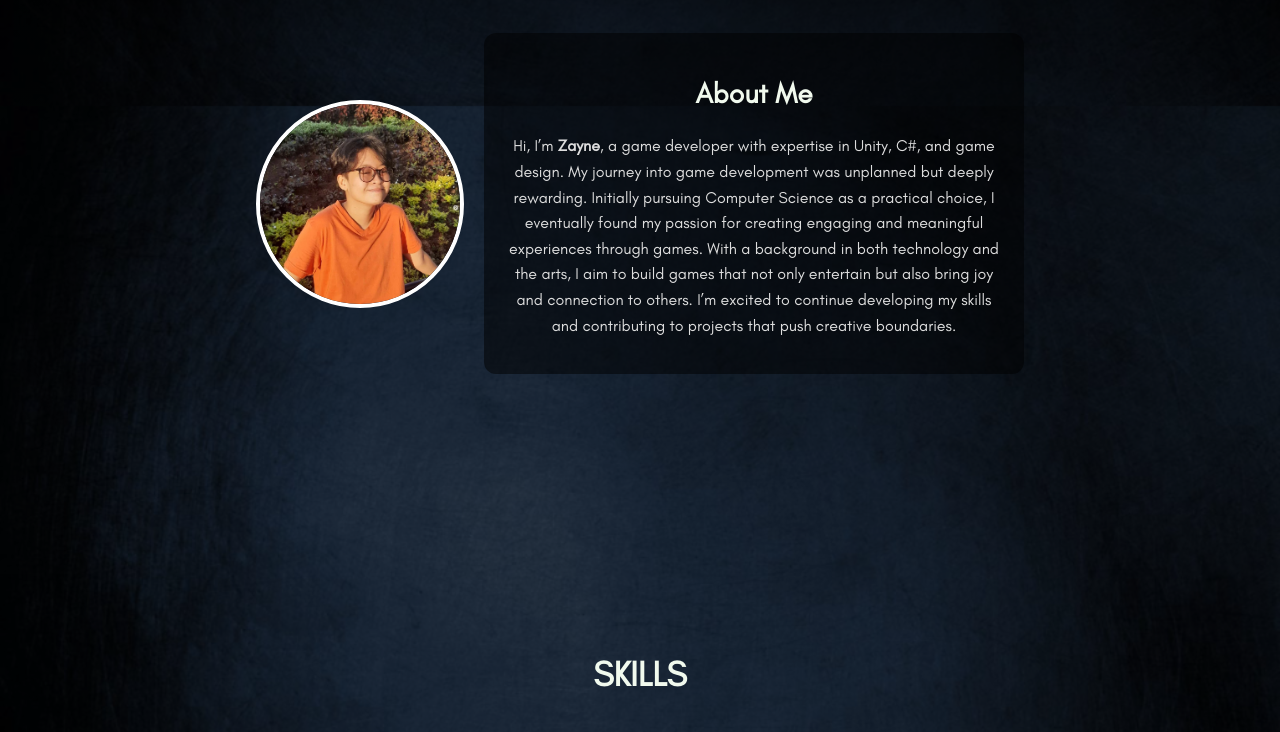
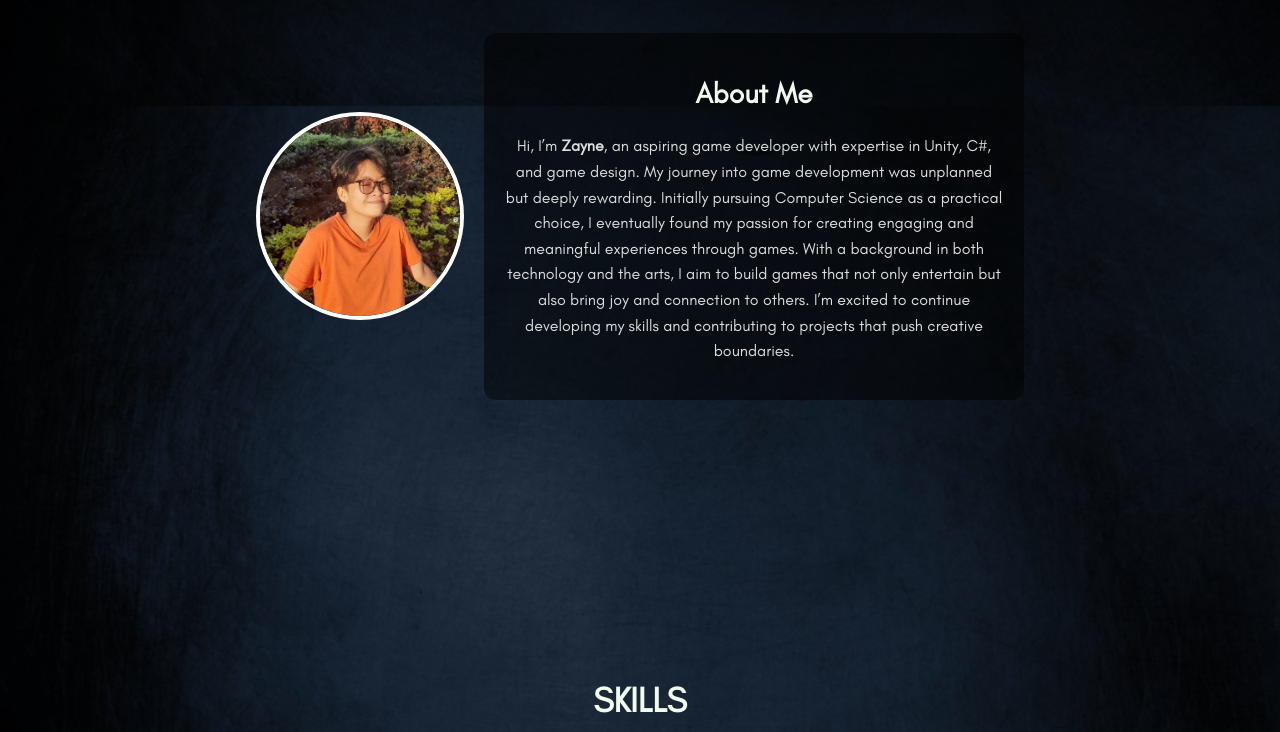
Before and after one commit to BeauBeannie/cmsc126, a plain HTML site: page peladasLab2/responsive-portfolio/index.html in a window 1280 px wide. Shown: the part 967-1699 px from the top of the page. Drawn offline with Linux system fonts and the light colour scheme.

Commit message:
Modify index about me

```diff
--- a/peladasLab2/responsive-portfolio/index.html
+++ b/peladasLab2/responsive-portfolio/index.html
@@ -43,7 +43,7 @@
         <img src="assets/Profile.jpg" alt="Your Image" class="profile-picture">
         <div class="hero-text">
             <h2>About Me</h2>
-            <p>Hi, I’m <strong>Zayne</strong>, a game developer with expertise in Unity, C#, and game design.
+            <p>Hi, I’m <strong>Zayne</strong>, an aspiring game developer with expertise in Unity, C#, and game design.
                 My journey into game development was unplanned but deeply rewarding. Initially pursuing Computer Science
                 as a practical choice, I eventually found my passion for creating engaging and meaningful experiences
                 through games. With a background in both technology and the arts, I aim to build games that not only
```
